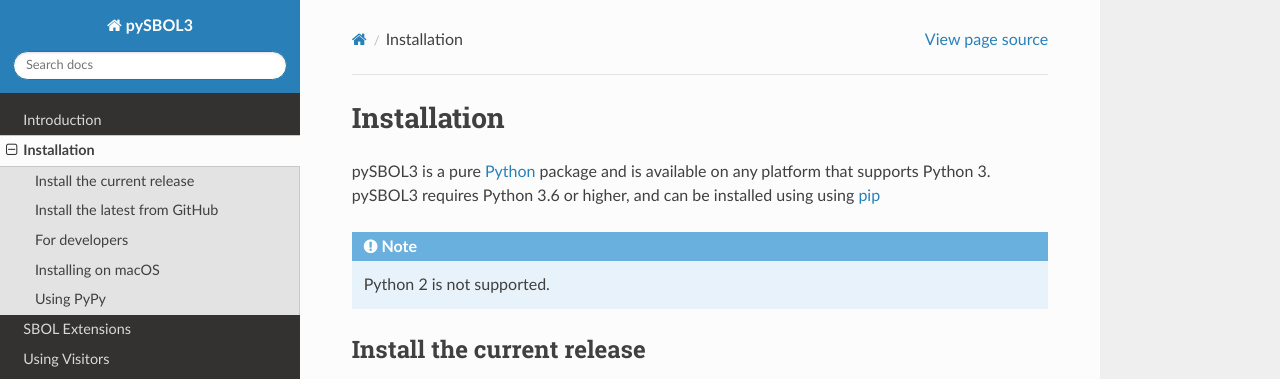
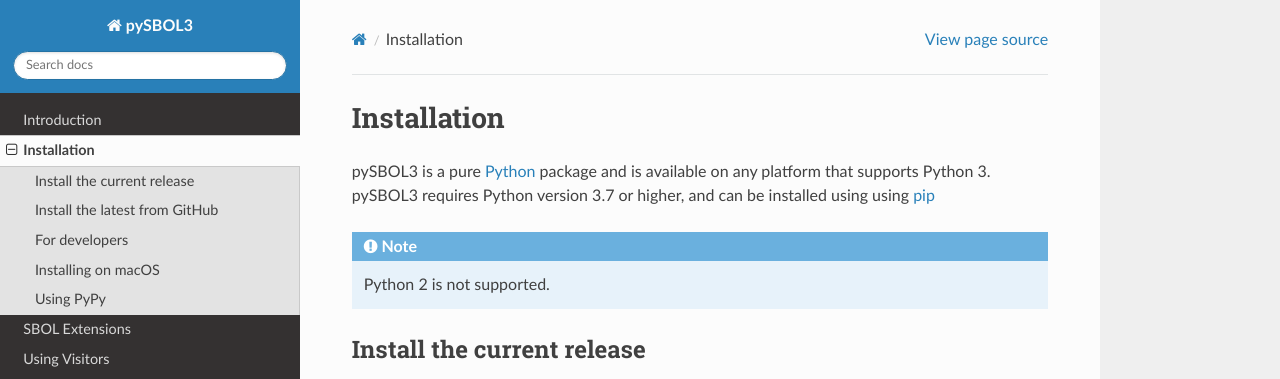
Before and after one commit to SynBioDex/pySBOL3, a Sphinx documentation site: the page built from docs/installation.rst, in a window 1280 px wide and 900 px high. Shown: the top 379 px of the window. Built offline with Sphinx 7.4.7 and the Read the Docs theme 2.0.0, drawn with Linux system fonts in a browser that asks for light colours.

Commit message:
Drop support for Python 3.6
Python 3.6 will no longer be supported in a few months. Upcoming
changes to validation are incompatible with Python 3.6. Drop support
for Python 3.6 to pave the way for SHACL-based valiation.

```diff
--- a/docs/installation.rst
+++ b/docs/installation.rst
@@ -3,7 +3,7 @@
 
 pySBOL3 is a pure `Python <https://www.python.org>`_ package and is
 available on any platform that supports Python 3.  pySBOL3 requires
-Python 3.6 or higher, and can be installed using using `pip
+Python version 3.7 or higher, and can be installed using using `pip
 <https://pypi.org/project/pip/>`_
 
 .. note:: Python 2 is not supported.
--- a/docs/introduction.rst
+++ b/docs/introduction.rst
@@ -8,7 +8,7 @@
 <https://sbolstandard.org/wp-content/uploads/2020/04/SBOL3.0specification.pdf>`_. The
 module provides an API to work with SBOL objects, and the ability to
 read and write SBOL version 3 files in a variety of RDF formats.
-pySBOL3 supports Python 3.6 or later. pySBOL3 does not support
+pySBOL3 supports Python 3.7 or later. pySBOL3 does not support
 Python 2. pySBOL3 is made freely available under the `Apache 2.0
 license <https://www.apache.org/licenses/>`_.
 
--- a/setup.py
+++ b/setup.py
@@ -3,7 +3,7 @@
 setup(name='sbol3',
       version='1.0a10',
       description='Python implementation of SBOL 3 standard',
-      python_requires='>=3.6',
+      python_requires='>=3.7',
       url='https://github.com/SynBioDex/pySBOL3',
       author='Bryan Bartley',
       author_email='editors@sbolstandard.org',
```
Also changed, not shown: README.md (+3 -1 lines), 1 other file.
